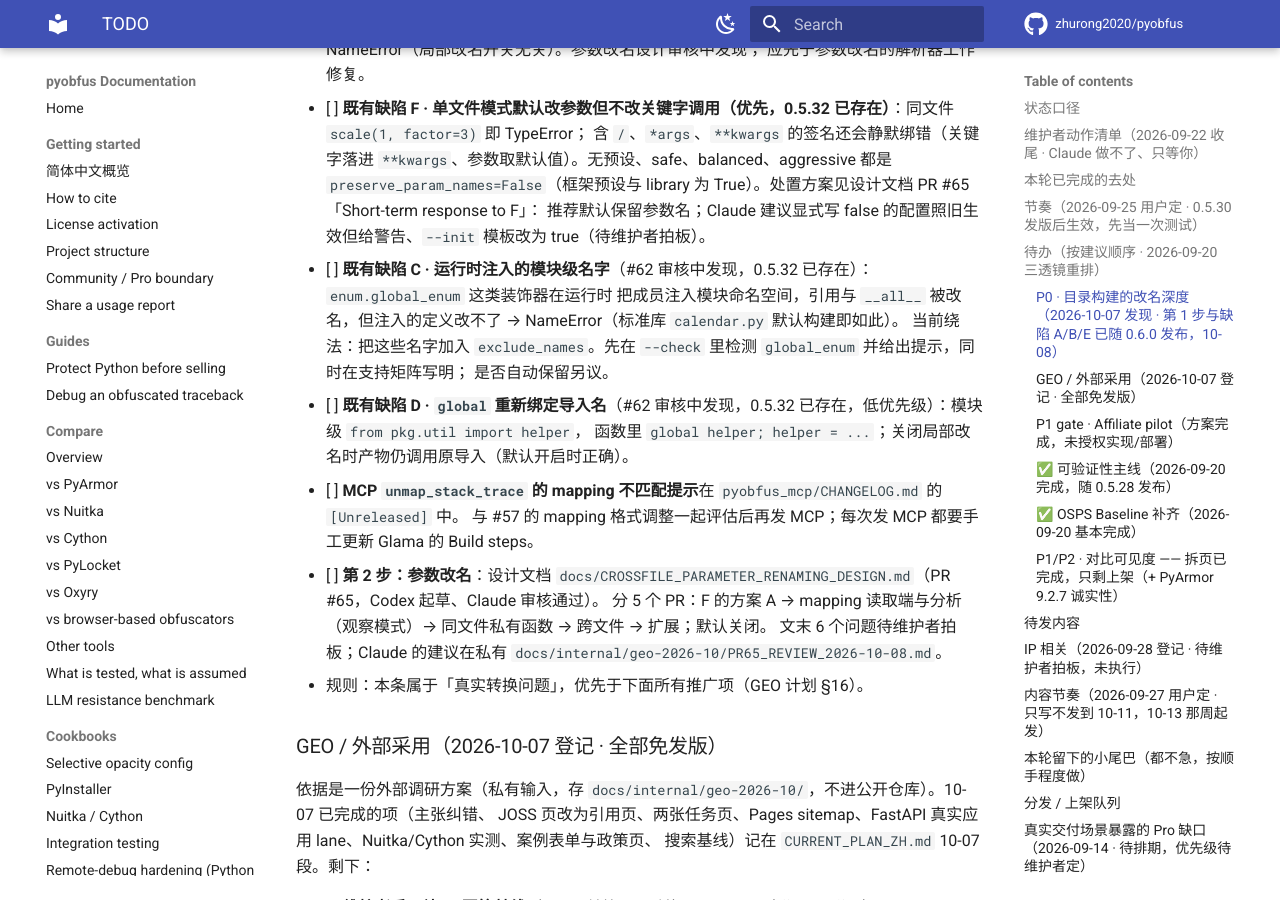
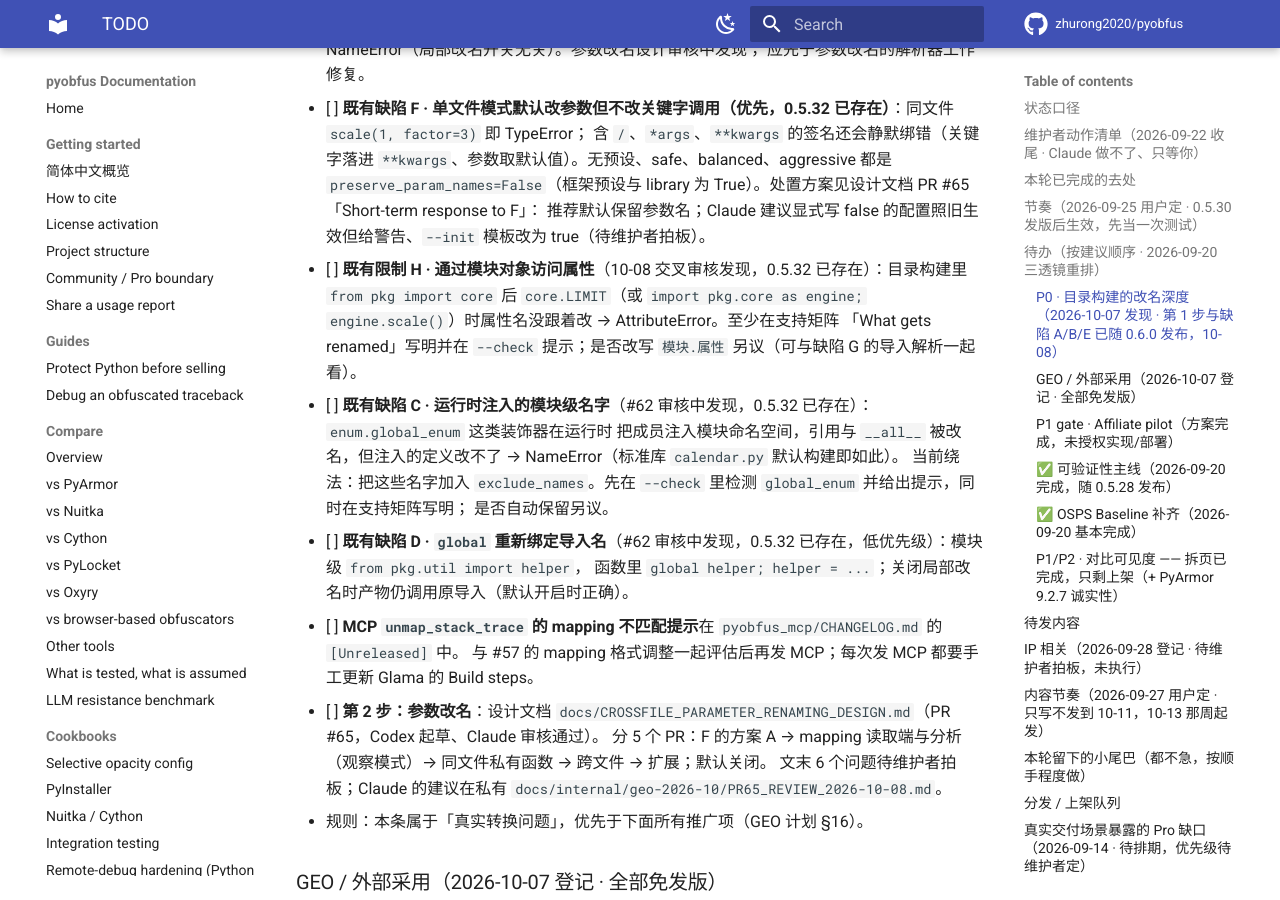
Before and after one commit to zhurong2020/pyobfus, an MkDocs documentation site: the page built from docs/TODO.md, in a window 1280 px wide and 900 px high, scrolled down 5782 px. Built offline with MkDocs 1.6.1 and Material for MkDocs 9.7.7, drawn with Linux system fonts in a browser that asks for light colours; comment, search, counter and statistics services are not loaded.

Commit message:
docs: mark the local-names review as released; log module-attribute limit
CROSSFILE_LOCAL_NAMES_REVIEW.md still read as unreleased; it shipped in
0.6.0. TODO gains limitation H from the 10-08 cross review: attribute
access through a module object (core.LIMIT) is not rewritten in directory
builds, already the case in 0.5.32.

Co-Authored-By: Claude Opus 5.5 <noreply@anthropic.com>

```diff
--- a/docs/TODO.md
+++ b/docs/TODO.md
@@ -167,6 +167,9 @@ provenance 项收拢为**一条主线抬为 P0**；**明确不追** PyArmor 的
       含 `/`、`*args`、`**kwargs` 的签名还会静默绑错（关键字落进 `**kwargs`、参数取默认值）。无预设、safe、balanced、aggressive
       都是 `preserve_param_names=False`（框架预设与 library 为 True）。处置方案见设计文档 PR #65「Short-term response to F」：
       推荐默认保留参数名；Claude 建议显式写 false 的配置照旧生效但给警告、`--init` 模板改为 true（待维护者拍板）。
+- [ ] **既有限制 H · 通过模块对象访问属性**（10-08 交叉审核发现，0.5.32 已存在）：目录构建里 `from pkg import core` 后
+      `core.LIMIT`（或 `import pkg.core as engine; engine.scale()`）时属性名没跟着改 → AttributeError。至少在支持矩阵
+      「What gets renamed」写明并在 `--check` 提示；是否改写 `模块.属性` 另议（可与缺陷 G 的导入解析一起看）。
 - [ ] **既有缺陷 C · 运行时注入的模块级名字**（#62 审核中发现，0.5.32 已存在）：`enum.global_enum` 这类装饰器在运行时
       把成员注入模块命名空间，引用与 `__all__` 被改名，但注入的定义改不了 → NameError（标准库 `calendar.py` 默认构建即如此）。
       当前绕法：把这些名字加入 `exclude_names`。先在 `--check` 里检测 `global_enum` 并给出提示，同时在支持矩阵写明；
```
Also changed, not shown: docs/CROSSFILE_LOCAL_NAMES_REVIEW.md (+3 -4 lines).
